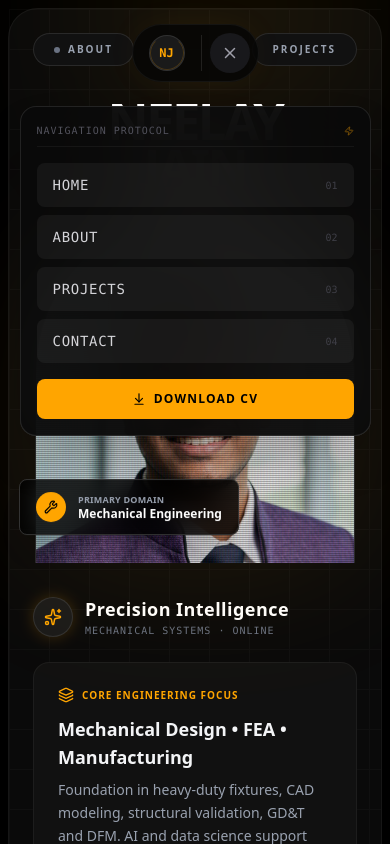
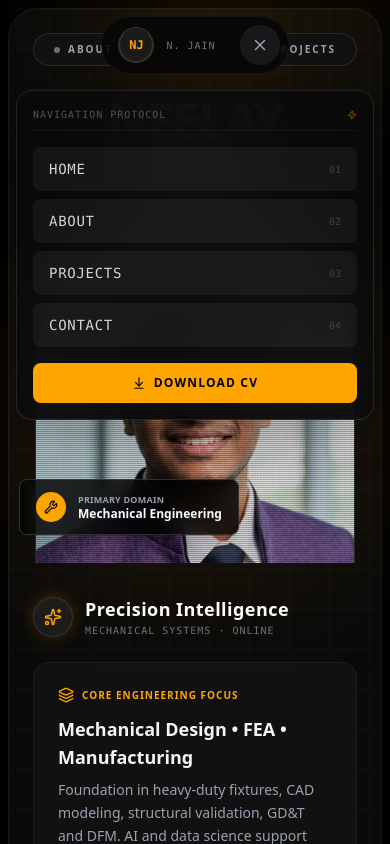
Before and after one commit to Neelayjain02/portfolio, a Next.js app: page / in a window 390 px wide. Both pictures are taken after a click on the button 229 px from the left and 53 px from the top of the page. Shown: the top 844 px of the page. Built offline with nearby package versions, Linux system fonts and the light colour scheme.

Commit message:
Update Navbar.jsx

```diff
--- a/components/Navbar.jsx
+++ b/components/Navbar.jsx
@@ -23,24 +23,27 @@ export default function Navbar() {
         initial={{ y: -100, opacity: 0 }}
         animate={{ y: 0, opacity: 1 }}
         transition={{ duration: 0.8, type: "spring", damping: 20, stiffness: 100 }}
-        className="fixed top-6 inset-x-0 z-50 flex justify-center pointer-events-none"
+        // UPDATED: top-4 for mobile, top-6 for desktop to save screen real estate
+        className="fixed top-4 md:top-6 inset-x-0 z-50 flex justify-center pointer-events-none px-4 md:px-0"
       >
-        <div className="pointer-events-auto relative flex items-center gap-2 rounded-full border border-white/5 bg-[#050505]/80 p-2 pl-4 shadow-[0_0_40px_-10px_rgba(255,165,0,0.1)] backdrop-blur-xl">
+        <div className="pointer-events-auto relative flex items-center gap-2 rounded-full border border-white/5 bg-[#050505]/80 p-2 pl-4 shadow-[0_0_40px_-10px_rgba(255,165,0,0.1)] backdrop-blur-xl w-full max-w-fit justify-between md:justify-start">
 
           {/* --- LOGO: Mechanical Badge --- */}
-          <Link href="/" className="group flex items-center gap-3 pr-4 border-r border-white/10">
-            <div className="relative flex h-9 w-9 items-center justify-center overflow-hidden rounded-full bg-[#1A1A1A] border border-white/10 group-hover:border-[#FFA500]/50 transition-colors">
+          <Link href="/" className="group flex items-center gap-3 pr-4 md:border-r border-white/10" onClick={() => setIsOpen(false)}>
+            <div className="relative flex h-9 w-9 items-center justify-center overflow-hidden rounded-full bg-[#1A1A1A] border border-white/10 group-hover:border-[#FFA500]/50 transition-colors shrink-0">
               <span className="font-mono text-xs font-bold text-[#FFA500]">NJ</span>
               {/* Rotating ring effect */}
               <div className="absolute inset-0 rounded-full border border-[#FFA500] border-t-transparent opacity-20 group-hover:animate-spin" />
             </div>
-            <span className="hidden font-mono text-[10px] tracking-widest text-zinc-500 uppercase sm:block group-hover:text-white transition-colors">
-              Neelay Jain
+            {/* UPDATED: Visible on mobile now as "NJ", full name on larger screens */}
+            <span className="font-mono text-[10px] tracking-widest text-zinc-500 uppercase block group-hover:text-white transition-colors whitespace-nowrap">
+              <span className="md:hidden">N. Jain</span>
+              <span className="hidden md:inline">Neelay Jain</span>
             </span>
           </Link>
 
           {/* --- DESKTOP: Navigation Links --- */}
-          <ul className="hidden items-center gap-1 sm:flex">
+          <ul className="hidden items-center gap-1 md:flex">
             {navLinks.map((link) => {
               const isActive = pathname === link.href;
               return (
@@ -67,13 +70,13 @@ export default function Navbar() {
             })}
           </ul>
 
-          {/* --- ACTION: Resume (Industrial Button) --- */}
+          {/* --- ACTION: Resume (Desktop) --- */}
           <motion.a
             href="/Neelay-Jain-CV.pdf"
             download
             whileHover={{ scale: 1.05 }}
             whileTap={{ scale: 0.95 }}
-            className="hidden sm:flex items-center gap-2 rounded-full border border-white/10 bg-zinc-900 px-4 py-2 ml-2 text-xs font-medium text-white transition-colors hover:bg-zinc-800 hover:border-white/20 group"
+            className="hidden md:flex items-center gap-2 rounded-full border border-white/10 bg-zinc-900 px-4 py-2 ml-2 text-xs font-medium text-white transition-colors hover:bg-zinc-800 hover:border-white/20 group"
           >
              <ArrowDownToLine size={12} className="text-zinc-500 group-hover:text-[#FFA500] transition-colors" />
              <span className="font-mono text-[10px] uppercase tracking-wider">Resume</span>
@@ -82,7 +85,8 @@ export default function Navbar() {
           {/* --- MOBILE: Hamburger --- */}
           <button
             onClick={() => setIsOpen(!isOpen)}
-            className="flex h-10 w-10 items-center justify-center rounded-full bg-zinc-900 text-zinc-400 hover:bg-zinc-800 hover:text-white sm:hidden"
+            className="flex h-10 w-10 items-center justify-center rounded-full bg-zinc-900 text-zinc-400 hover:bg-zinc-800 hover:text-white md:hidden shrink-0"
+            aria-label="Toggle Menu"
           >
             {isOpen ? <X size={18} /> : <Menu size={18} />}
           </button>
@@ -96,7 +100,8 @@ export default function Navbar() {
               animate={{ opacity: 1, y: 16, scale: 1, filter: "blur(0px)" }}
               exit={{ opacity: 0, y: -20, scale: 0.95, filter: "blur(10px)" }}
               transition={{ duration: 0.2 }}
-              className="pointer-events-auto absolute top-full mt-2 w-[90%] max-w-sm rounded-2xl border border-white/10 bg-[#0A0A0A]/95 p-4 backdrop-blur-2xl shadow-2xl"
+              // UPDATED: consistent width calculation and centering
+              className="pointer-events-auto absolute top-full w-[calc(100%-2rem)] max-w-sm rounded-2xl border border-white/10 bg-[#0A0A0A]/95 p-4 backdrop-blur-2xl shadow-2xl"
             >
                {/* Decorative Header */}
                <div className="flex items-center justify-between mb-4 border-b border-white/5 pb-2">
```
